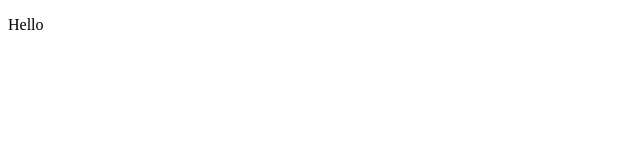
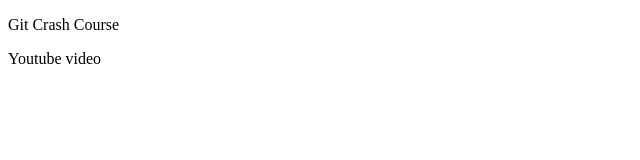
Before and after one commit to alabiyusuf/testing, a plain HTML site: page index.html in a window 1280 px wide. Shown: the whole page, without its empty margins (0-640 px from the left). Drawn offline with Linux system fonts and the light colour scheme.

```diff
--- a/index.html
+++ b/index.html
@@ -3,9 +3,10 @@
   <head>
     <meta charset="UTF-8" />
     <meta name="viewport" content="width=device-width, initial-scale=1.0" />
-    <title>Hi</title>
+    <title>Document</title>
   </head>
   <body>
-    <p>Hello</p>
+    <p>Git Crash Course</p>
+    <p>Youtube video</p>
   </body>
 </html>
```
